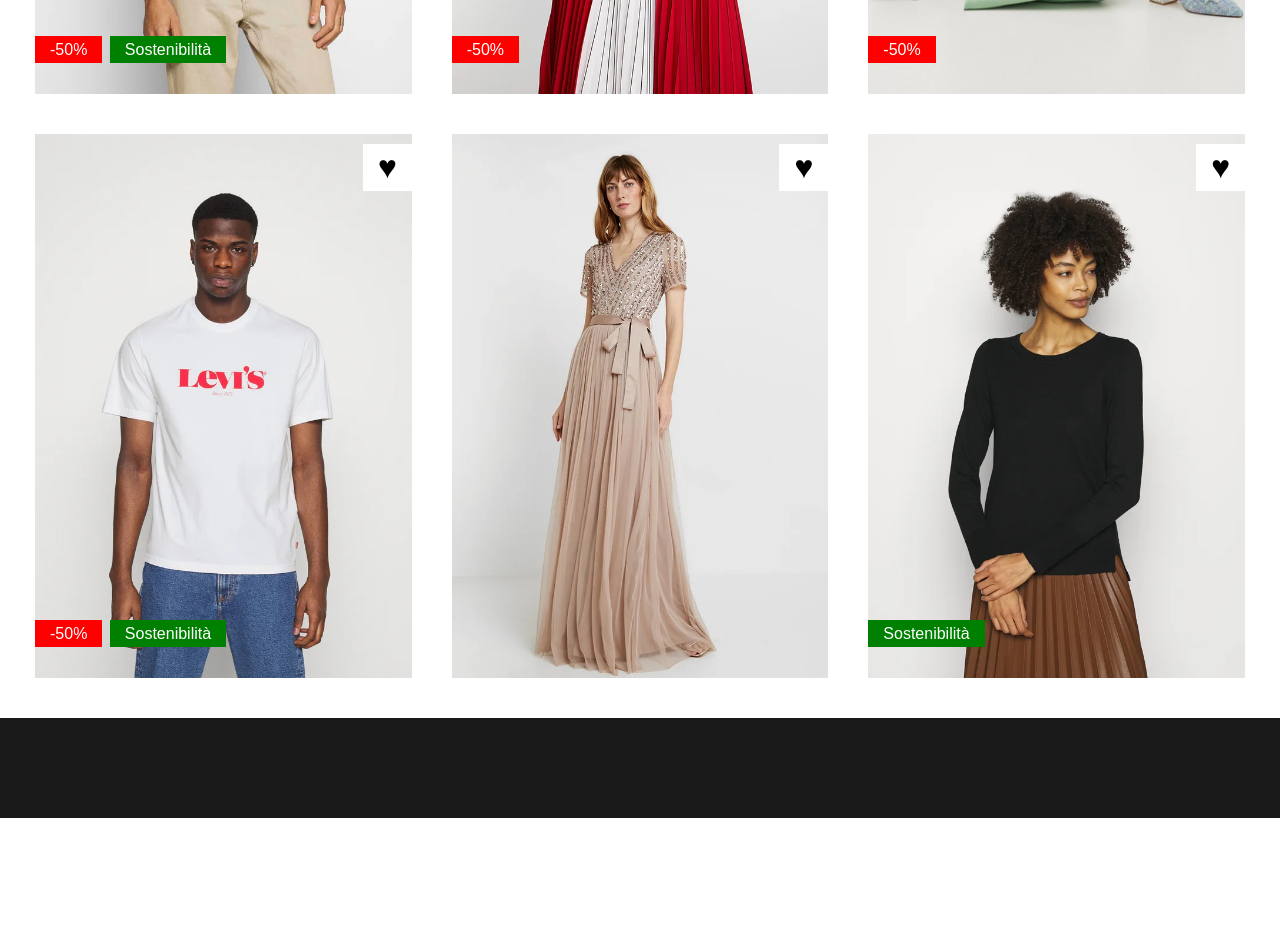
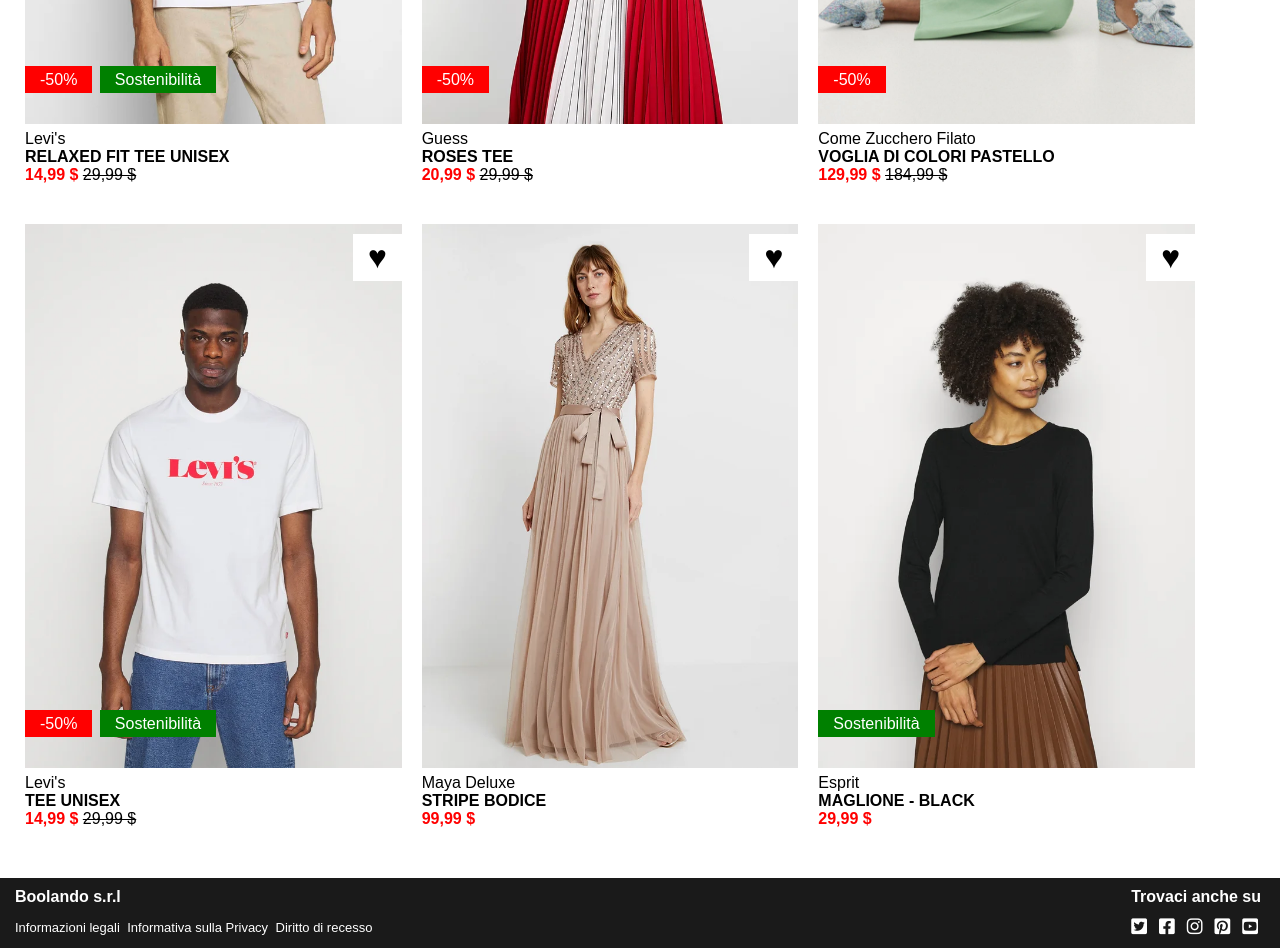
Before and after one commit to mielecarmine/html-css-boolando, a plain HTML site: page index.html in a window 1280 px wide. Shown: the part 560-1508 px from the top of the page. Before the commit the page ends 1378 px from the top, so only its background shows below. Drawn offline with Linux system fonts and the light colour scheme.

Commit message:
feat: footer

```diff
--- a/css/style.css
+++ b/css/style.css
@@ -62,6 +62,10 @@
   padding: 2px;
 }
 
+.header_text i {
+  padding: 5px;
+}
+
 /* MAIN */
 
 #products {
@@ -72,7 +76,7 @@
 
 .cards {
   position: relative;
-  margin: 20px;
+  margin: 50px 10px;
   width: calc(100% / 3 - 40px);
 }
 
@@ -115,6 +119,20 @@
   color: white;
 }
 
+.bottom_text {
+  position: absolute;
+  bottom: -60px;
+}
+
+.new_price {
+  color: red;
+  font-weight: bold;
+}
+
+.old_price {
+  text-decoration: line-through;
+}
+
 /* FOOTER */
 
 .footer {
@@ -122,9 +140,31 @@
   background-color: #1a1a1a;
 
   /* debug */
-  height: 100px;
+  height: 70px;
 }
 
-.footer > section {
-  width: 80%;
+.footer_flex {
+  display: flex;
+  justify-content: space-between;
+  height: 70px;
+  align-items: center;
+  margin-top: 60px;
 }
+
+.footer_text {
+  line-height: 30px;
+}
+
+.footer_text span {
+  font-weight: bold;
+}
+
+.footer_text a {
+  font-size: small;
+  padding-right: 3px;
+}
+
+.footer_text .icons {
+  font-size: large;
+  padding-right: 7px;
+}
--- a/index.html
+++ b/index.html
@@ -6,6 +6,13 @@
     <title>Boolando</title>
 
     <link rel="stylesheet" href="./css/style.css" />
+    <link
+      rel="stylesheet"
+      href="https://cdnjs.cloudflare.com/ajax/libs/font-awesome/6.4.2/css/all.min.css"
+      integrity="sha512-z3gLpd7yknf1YoNbCzqRKc4qyor8gaKU1qmn+CShxbuBusANI9QpRohGBreCFkKxLhei6S9CQXFEbbKuqLg0DA=="
+      crossorigin="anonymous"
+      referrerpolicy="no-referrer"
+    />
   </head>
   <body>
     <!-- HEADER -->
@@ -19,7 +26,11 @@
         <div class="logo">
           <img src="./img/boolean-logo.png" alt="" />
         </div>
-        <div class="header_text">Lorem ipsum dolor sit.</div>
+        <div class="header_text">
+          <i class="fa-regular fa-user"></i>
+          <i class="fa-regular fa-heart"></i>
+          <i class="fa-solid fa-bag-shopping"></i>
+        </div>
       </div>
     </header>
 
@@ -35,6 +46,14 @@
             <span class="cut-off">-50%</span>
             <span class="sustenaibl">Sostenibilità</span>
           </p>
+          <div class="bottom_text">
+            <span>Levi's</span><br />
+            <b>RELAXED FIT TEE UNISEX</b>
+            <p>
+              <span class="new_price">14,99 $</span>
+              <span class="old_price">29,99 $</span>
+            </p>
+          </div>
         </div>
         <!-- 2nd card -->
         <div class="cards">
@@ -45,6 +64,14 @@
             <span class="cut-off">-50%</span>
             <!-- <span class="sustenaibl">Sostenibilità</span> -->
           </p>
+          <div class="bottom_text">
+            <span>Guess</span><br />
+            <b>ROSES TEE</b>
+            <p>
+              <span class="new_price">20,99 $</span>
+              <span class="old_price">29,99 $</span>
+            </p>
+          </div>
         </div>
         <!-- 3rd card -->
         <div class="cards">
@@ -55,6 +82,14 @@
             <span class="cut-off">-50%</span>
             <!-- <span class="sustenaibl">Sostenibilità</span> -->
           </p>
+          <div class="bottom_text">
+            <span>Come Zucchero Filato</span><br />
+            <b>VOGLIA DI COLORI PASTELLO</b>
+            <p>
+              <span class="new_price">129,99 $</span>
+              <span class="old_price">184,99 $</span>
+            </p>
+          </div>
         </div>
         <!-- 4th card -->
         <div class="cards">
@@ -65,6 +100,14 @@
             <span class="cut-off">-50%</span>
             <span class="sustenaibl">Sostenibilità</span>
           </p>
+          <div class="bottom_text">
+            <span>Levi's</span><br />
+            <b>TEE UNISEX</b>
+            <p>
+              <span class="new_price">14,99 $</span>
+              <span class="old_price">29,99 $</span>
+            </p>
+          </div>
         </div>
         <!-- 5th card -->
         <div class="cards">
@@ -75,6 +118,13 @@
             <!-- <span class="cut-off">-50%</span>
             <span class="sustenaibl">Sostenibilità</span> -->
           </p>
+          <div class="bottom_text">
+            <span>Maya Deluxe</span><br />
+            <b>STRIPE BODICE</b>
+            <p>
+              <span class="new_price">99,99 $</span>
+            </p>
+          </div>
         </div>
         <!-- 6th card -->
         <div class="cards">
@@ -85,13 +135,43 @@
             <!-- <span class="cut-off">-50%</span> -->
             <span class="sustenaibl">Sostenibilità</span>
           </p>
+          <div class="bottom_text">
+            <span>Esprit</span><br />
+            <b>MAGLIONE - BLACK</b>
+            <p>
+              <span class="new_price">29,99 $</span>
+            </p>
+          </div>
         </div>
       </div>
     </main>
 
     <!-- FOOTER -->
     <footer class="footer">
-      <section></section>
+      <div class="container footer_flex">
+        <div class="footer_text">
+          <span>Boolando s.r.l</span><br />
+          <a href="#">Informazioni legali</a>
+          <a href="#">Informativa sulla Privacy</a>
+          <a href="#">Diritto di recesso</a>
+        </div>
+        <div class="footer_text">
+          <span>Trovaci anche su</span><br />
+          <a class="icons" href="#">
+            <i class="fa-brands fa-square-twitter"></i>
+          </a>
+          <a class="icons" href="#">
+            <i class="fa-brands fa-square-facebook"></i>
+          </a>
+          <a class="icons" href="#"> <i class="fa-brands fa-instagram"></i> </a>
+          <a class="icons" href="#">
+            <i class="fa-brands fa-square-pinterest"></i>
+          </a>
+          <a class="icons" href="#">
+            <i class="fa-brands fa-square-youtube"></i>
+          </a>
+        </div>
+      </div>
     </footer>
   </body>
 </html>
```
